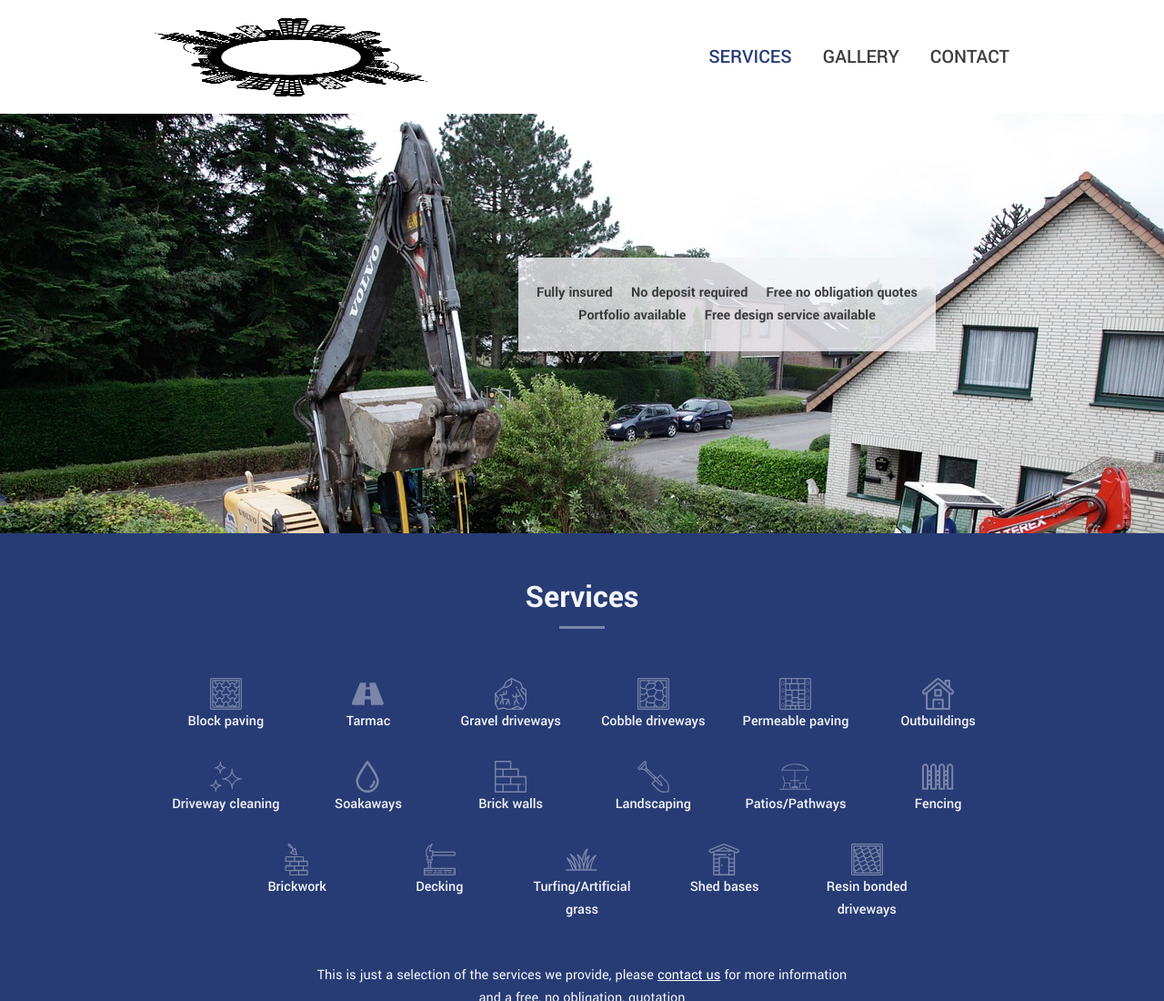
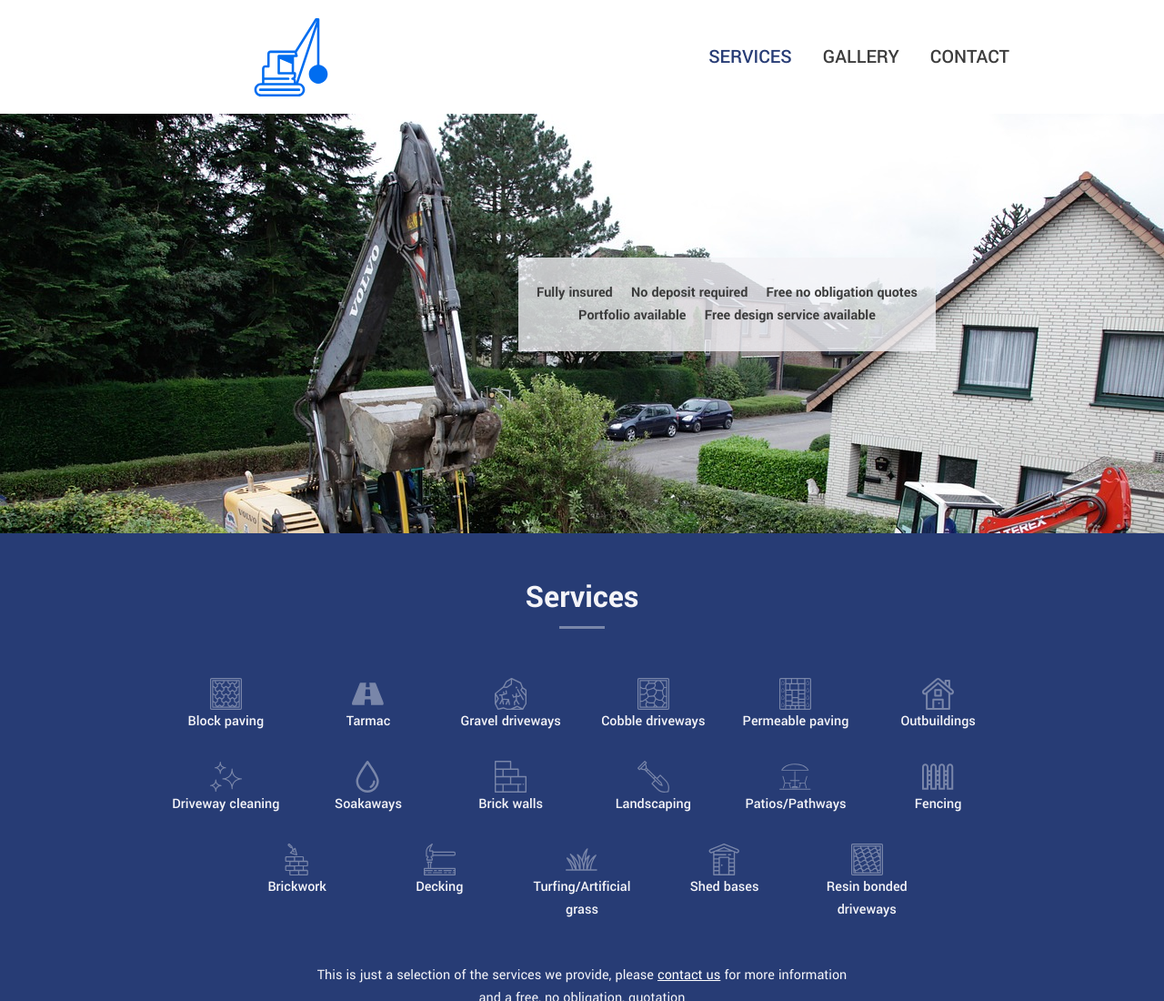
Before and after one commit to gaga-freelance/dean, a website: page app/index.html in a window 1280 px wide. Shown: the top 1100 px of the page at 91% size. Drawn offline with nearby package versions, Linux system fonts and the light colour scheme.

Commit message:
new logo

```diff
--- a/app/index.html
+++ b/app/index.html
@@ -29,7 +29,7 @@
     <header>
       <div class="container">
         <div class="logo">
-          <a href="#0"><img src="assets/images/logo.png" height="86" width="300"></a>
+          <a href="#0"><img src="assets/images/logo.svg" height="86" width="300"></a>
         </div>
 
         <nav role="navigation" id="mainNav">
```
Also changed, not shown: app/assets/images/logo.png (deleted), app/assets/images/logo.svg (added), 4 other files.
